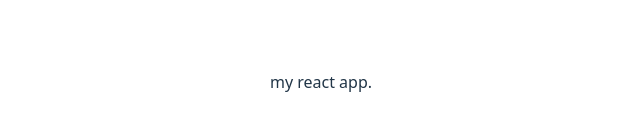
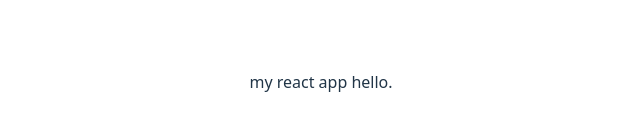
Before and after one commit to PrishaSophatii/GithubAction-CICD, a React (Vite) app: page / in a window 1280 px wide. Shown: the part 318-448 px from the top of the page, without its empty margins (319-959 px from the left). Built offline with nearby package versions, Linux system fonts and the light colour scheme.

Commit message:
Update App.jsx

```diff
--- a/src/App.jsx
+++ b/src/App.jsx
@@ -5,7 +5,7 @@ function App() {
 
 
   return (
-    <div>my react app.</div>
+    <div>my react app hello.</div>
   )
 }
 
```
